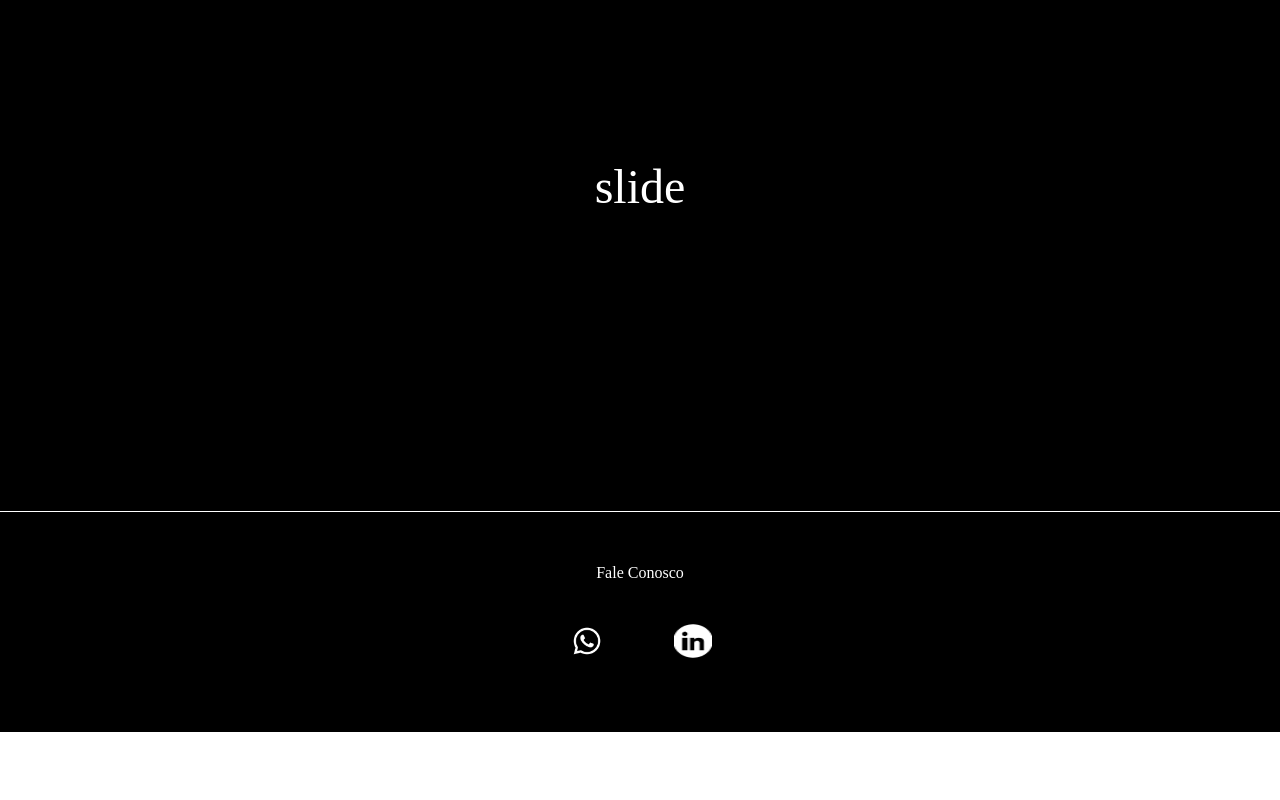
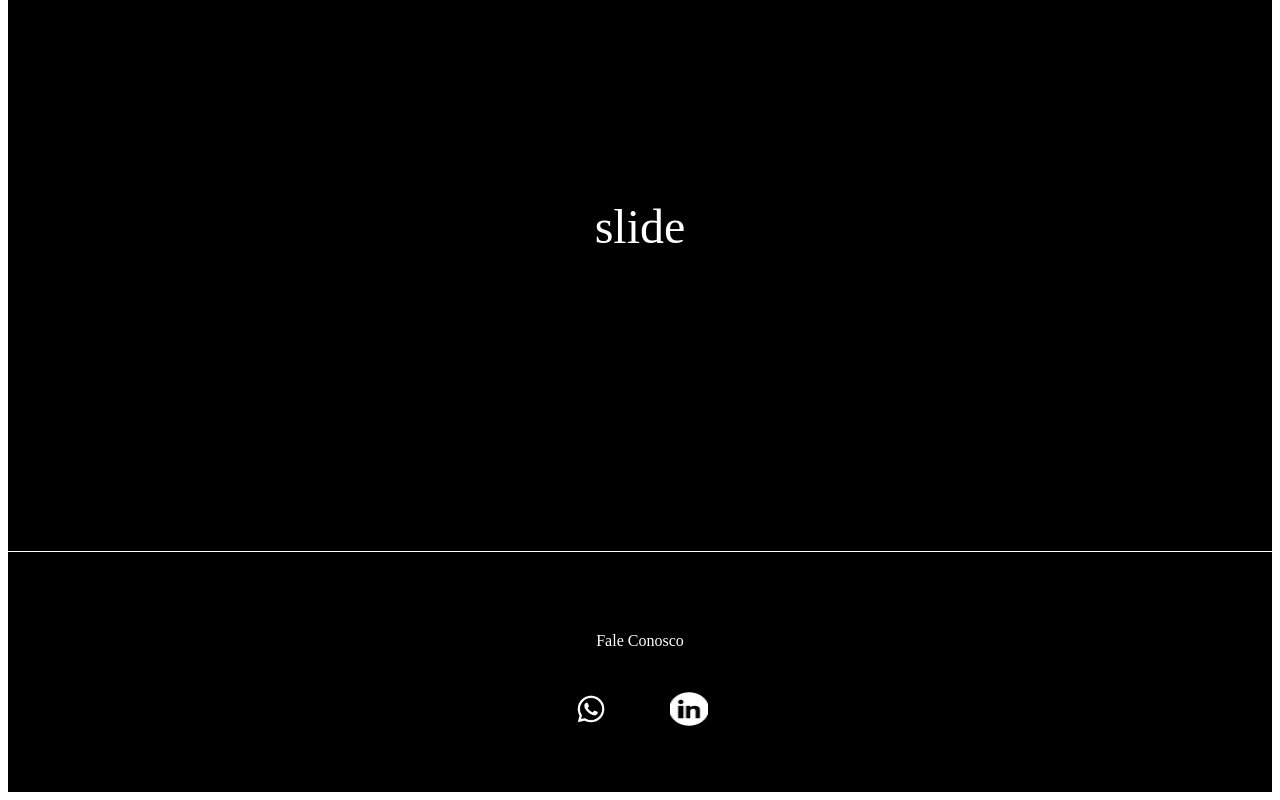
Before and after one commit to EmoreTechnology/front-erp, a React (Create React App) app: page / in a window 1280 px wide. Shown: the part 593-1393 px from the top of the page. Before the commit the page ends 1325 px from the top, so only its background shows below. Built offline with nearby package versions, Linux system fonts and the light colour scheme.

Commit message:
create/footer

```diff
--- /dev/null
+++ b/src/components/Footer/footer.styles.ts
@@ -0,0 +1,95 @@
+import styled from 'styled-components';
+
+export const FooterStyled = styled.div`
+    display: flex;
+    align-items: center;
+    justify-content: center;
+    flex-direction: column;
+    width: 100%;
+
+    .footer {
+      display: flex;
+      align-items: center;
+      justify-content: center;
+      flex-direction: column;
+      width: 100%;
+      height: 220px;
+      border-top: solid 1px;
+      padding: 10px;
+
+    @media (max-width: 360px) {
+      flex-direction: row;
+      align-items: center;
+      justify-content: center;
+      height: 71px;
+      width: 100%;
+    }
+
+    p {
+      width: 100%;
+      text-align: center;
+      font-weight: 500;
+      margin-bottom: 40px;
+
+      @media (max-width: 360px) {
+        text-align: center;
+        justify-content: center;
+        margin-top: 40px;
+        font-size: 12px;
+      }
+    }
+
+    .line {
+      display: flex;
+      align-items: center;
+      justify-content: center;
+      height: 44px;
+      width: 1px;
+      background-color: white;
+
+      @media (min-width: 360px){
+        display: none;
+      }
+    }
+
+    .contacts {
+      display: flex;
+      align-items: center;
+      justify-content: center;
+      flex-direction: row;
+      width: 100%;
+
+      @media (max-width: 360px) {
+        align-items: center;
+        justify-content: center;
+        font-size: 12px;
+      }
+    }
+
+    img {
+      width: 38px;
+      height: 38px;
+
+      @media (max-width: 360px) {
+        align-items: center;
+        justify-content: flex-end;
+      }
+    }
+
+    .wpp {
+      display: flex;
+      margin-right: 60px;
+      background: white;
+      width: 100%
+      max-width: 45px;
+      max-height: 45px;
+
+      @media (max-width: 360px) {
+        align-items: center;
+        justify-content: flex-end;
+        margin-right: 25px;
+    }
+  }
+
+
+`;
--- /dev/null
+++ b/src/components/Footer/footer.tsx
@@ -0,0 +1,25 @@
+import React from "react";
+import { FooterStyled } from './footer.styles.ts';
+import wpp from "../../Assets/whatsapp.png";
+import linkedin from "../../Assets/linkedin.png";
+
+function Footer() {
+  return (
+    <FooterStyled>
+      <div className="footer">
+
+        <p>Fale Conosco</p>
+
+        <div className="line"></div>
+
+        <div className="contacts">
+          <img className="wpp" src={wpp} alt="" />
+          <img src={linkedin} alt="" />
+        </div>
+
+      </div>
+    </FooterStyled>
+  );
+}
+
+export default Footer;
--- a/src/index.css
+++ /dev/null
@@ -1,3 +0,0 @@
-* {
-  margin: 0;
-}
--- a/src/pages/Home/home.styles.ts
+++ b/src/pages/Home/home.styles.ts
@@ -44,86 +44,6 @@ export const AppStyled = styled.div`
     }
   }
 
-  .footer {
-    display: flex;
-    align-items: center;
-    justify-content: center;
-    flex-direction: column;
-    width: 100%;
-    height: 220px;
-    border-top: solid 1px;
-
-    @media (max-width: 360px) {
-      flex-direction: row;
-      align-items: center;
-      justify-content: center;
-      height: 71px;
-      width: 100%;
-    }
-
-    p {
-      text-align: center;
-      font-weight: 500;
-      margin-bottom: 40px;
-
-      @media (max-width: 360px) {
-        align-items: center;
-        justify-content: center;
-        font-size: 12px;
-        margin-right: 25px;
-      }
-    }
-
-    .line {
-      display: flex;
-      align-items: center;
-      justify-content: center;
-      height: 44px;
-      width: 1px;
-      background-color: white;
-
-      @media (min-width: 360px){
-        display: none;
-      }
-    }
-
-    .contacts {
-      display: flex;
-      align-items: center;
-      justify-content: center;
-      flex-direction: row;
-      width: 100%;
-      margin-bottom: 20px;
-
-      @media (max-width: 360px) {
-        align-items: center;
-        justify-content: center;
-        margin-left: 32px;
-        margin-bottom: 0px;
-        font-size: 12px;
-      }
-    }
-
-    img {
-      width: 38px;
-      height: 38px;
-      @media (max-width: 360px) {
-        margin-right: 32px;
-      }
-    }
-
-    .wpp {
-      display: flex;
-      background: white;
-      width: 100%
-      max-width: 45px;
-      max-height: 45px;
-      margin-right: 68px;
-      @media (max-width: 360px) {
-        margin-right: 52px;
-      }
-    }
-  }
   img {
     width: 100%;
   }
--- a/src/pages/Home/home.tsx
+++ b/src/pages/Home/home.tsx
@@ -1,14 +1,13 @@
 import React from "react";
 import { AppStyled } from './home.styles.ts';
 import logo from "../../Assets/logo.png";
-import wpp from "../../Assets/whatsapp.png";
-import linkedin from "../../Assets/linkedin.png";
+import Footer from "../../components/Footer/footer";
+
 
 function Home() {
   return (
     <AppStyled>
       <div className="container">
-
         <div className="header">
           <p>Login</p>
         </div>
@@ -21,17 +20,7 @@ function Home() {
           <p>slide</p>
         </div>
 
-        <div className="footer">
-          <p>Fale Conosco</p>
-
-          <div className="line"></div>
-
-          <div className="contacts">
-            <img className="wpp" src={wpp} alt="" />
-            <img src={linkedin} alt="" />
-          </div>
-        </div>
-
+        <Footer />
       </div>
 
     </AppStyled>
```
Also changed, not shown: src/index.tsx (+5 -5 lines), src/pages/Login/login.styles.ts (added, +13 -0 lines), src/pages/Login/login.tsx (added, +13 -0 lines), src/components/index.tsx (deleted).
